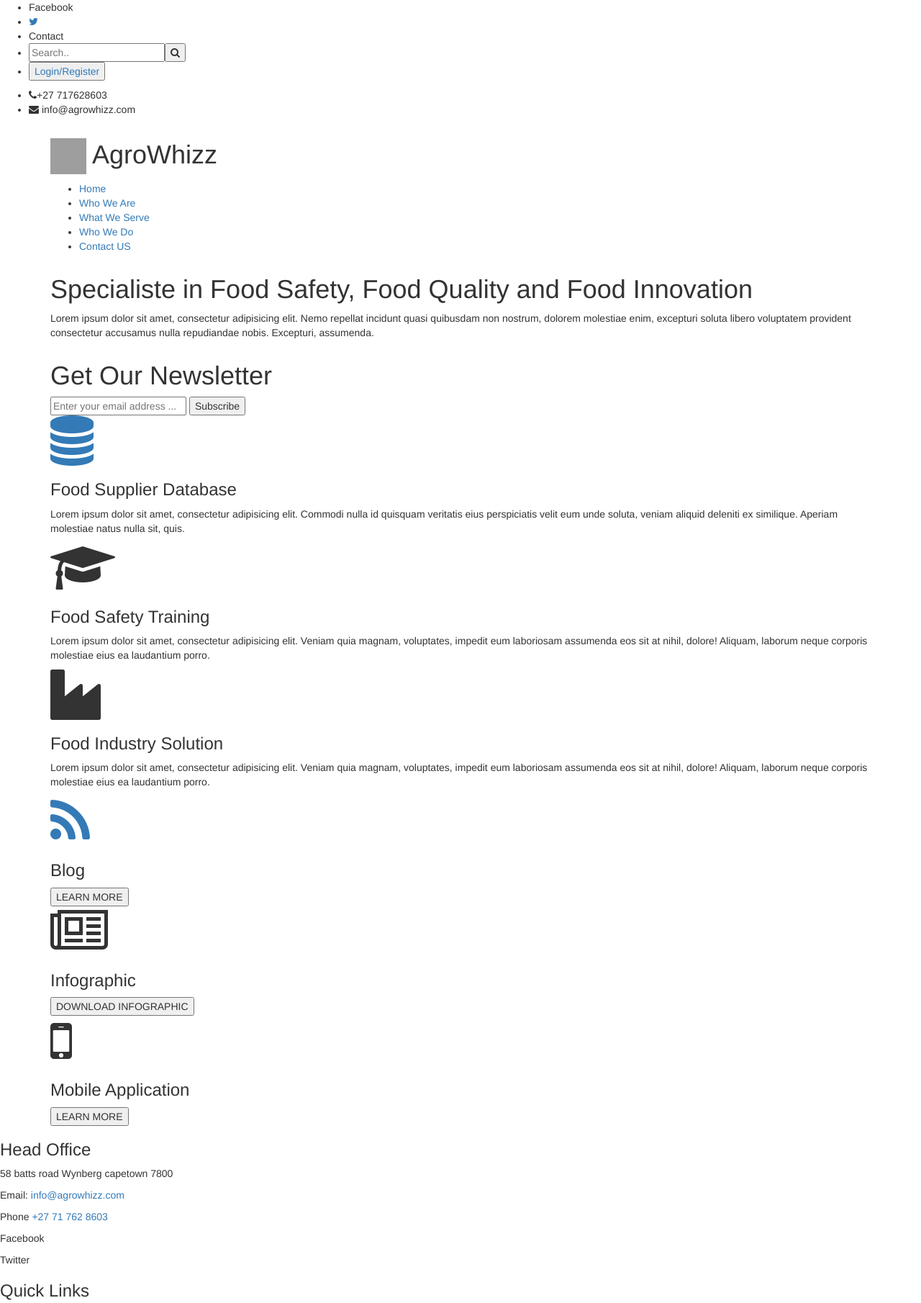
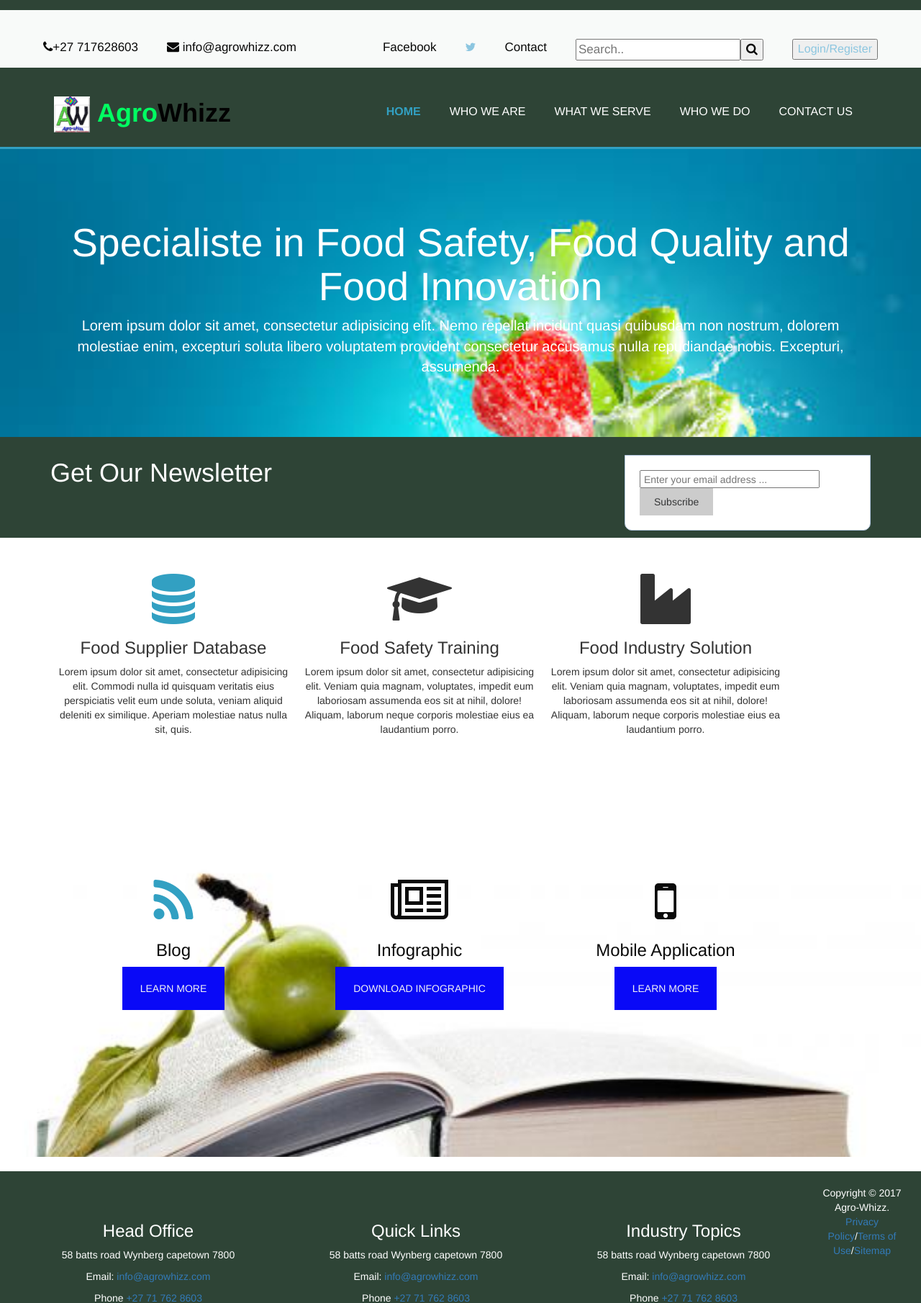
Before and after one commit to patbpm/my-first-web, a Django app: page / in a window 1280 px wide. Shown: the top 1810 px of the page at 72% size. Run offline with Django 3.2, Linux system fonts and the light colour scheme; some libraries are stand-ins or nearby versions; grey boxes are pictures that could not be loaded.

Commit message:
Added css files

```diff
--- /dev/null
+++ b/blog/Static/css/blog.css
@@ -0,0 +1,378 @@
+body{
+  font: 15px/1.5 Arial, Helvetica, sans-serif;
+  padding: 0;
+  margin: 0;
+  background-color: #f4f4f4;
+}
+
+.container{
+  width: 80%;
+  margin: auto;
+  overflow:hidden;
+}
+
+ul{
+  margin: 0;
+  padding: 0;
+}
+
+/* Header */
+header{
+
+    color: #ffffff;
+    padding-top: 10px;
+    min-height: 70px;
+    border-bottom: #32a0c2 3px solid;
+    background-color: #2e4436;
+}
+header .container{
+  padding: 20px;
+  margin-top: 20px;
+  color: #ffffff;
+
+}
+
+  header a{
+    color: #ffffff;
+    text-decoration: none;
+    text-transform: uppercase;
+    font-size: 16px;
+  }
+
+  header .topnav a{
+    color: #8cc6e0;
+  }
+
+  header .topnav a:hover {
+    color: #8cc6e0;
+
+  }
+
+
+
+  header li{
+    float: left;
+    display: inline;
+    padding: 0 20px 0 20px;
+  }
+
+  header #branding{
+    float: left;
+
+  }
+
+  header #agro{
+      color: rgb(0, 255, 98);
+      font-weight: bolder;
+
+  }
+
+  header #whizz{
+    color: rgb(2, 2, 2);
+    font-weight: bolder;
+
+}
+
+  header #branding h1{
+    margin: 0;
+  }
+
+  header nav{
+    float: right;
+    margin-top: 10px;
+  }
+
+  /* Style the search box inside the navigation bar */
+  header .topnav{
+    background: #f8faf9;
+    padding: 40px;
+    border: none;
+    margin-top: 4px;
+    font-size: 17px;
+    color: #080808;
+    background-size: cover;
+  }
+  header .topnav #topnavright  {
+
+  float: right;
+
+  }
+  header .topnav #topnavleft {
+    float: left;
+  }
+
+
+  header .highlight, header .current a{
+    color: #32a0c2;
+    font-weight: bold;
+
+  }
+
+  header a:hover{
+    color: #070707;
+    font-weight: bold;
+    background-color: rgb(0, 255, 98);
+    padding: 5px;
+    border-radius: 5px;
+  }
+
+
+  /* Showcase */
+
+#showcase {
+    min-height: 400px;
+    background:url('/assets/imgs/Headerimg2.jpg') no-repeat center;
+    background-size: cover;
+    text-align: center;
+    color: #ffffff;
+  }
+
+  #showcase h1{
+    margin-top: 100px;
+    font-size: 55px;
+    margin-bottom: 10px;
+  }
+
+  #showcase p{
+    font-size: 20px;
+  }
+
+  /* Newsletter */
+#newsletter{
+    padding: 10px;
+    color: #ffffff;
+    background: #2e4436;
+  }
+
+  #newsletter h1{
+    float: left;
+  }
+
+  #newsletter form{
+    float: right;
+    margin-top: 15px;
+  }
+
+  #newsletter input[type="email"]{
+    padding: 4px;
+    height: 25px;
+    width: 250px;
+  }
+
+  .button_1{
+    height: 38px;
+    background: #cccccc;
+    border: 0;
+    padding-left: 20px;
+    padding-right: 20px;
+    color: #353637;
+  }
+
+  #boxes{
+      margin-top: 20px;
+  }
+
+  #boxes .box{
+      float: left;
+      text-align: center;
+      width: 30%;
+      padding: 10px;
+      margin-top: 20px;
+      min-height: 400px;
+  }
+
+ /* resourses */
+
+#resources{
+    margin-top: 20px;
+    min-height: 400px;
+    background:url('/imgs/resourcesimg1.jpg') no-repeat center;
+    background-size: cover;
+    text-align: center;
+    color: #0a0a0a;
+}
+
+#resources .box{
+    float: left;
+    text-align: center;
+    width: 30%;
+    padding: 10px;
+}
+
+.button_2{
+  height: 60px;
+  background: rgb(9, 9, 247);
+  border: 0;
+  padding-left: 25px;
+  padding-right: 25px;
+  color: #f1f1f5;
+
+}
+
+.button_2:hover {
+  height: 60px;
+  background: rgb(9, 247, 100);
+  border: 0;
+  padding-left: 25px;
+  padding-right: 25px;
+  color: #f1f1f5;
+
+
+}
+
+
+  /* Sidebar */
+
+aside#sidebar{
+    float: right;
+    width: 30%;
+    padding: 5px;
+  }
+
+  aside#sidebar .contact input, aside#sidebar .contact textarea{
+    width: 90%;
+    padding: 5px;
+  }
+
+  article#main-col{
+    float: left;
+    width: 65%;
+  }
+
+  /* Services */
+ul#services li{
+    list-style: none;
+    padding: 20px;
+    border: #cccccc solid 1px;
+    margin-bottom: 5px;
+    background: #32a0c2;
+  }
+
+  ul#services h3{
+    border-bottom: #353637 solid 1px;
+  }
+
+   section .box a{
+    color: #32a0c2;
+    font-weight: bold;
+  }
+
+  .box a:hover{
+    color: #cccccc;
+    font-weight: bold;
+  }
+
+  /* Registration */
+  .header {
+    width: 30%;
+    margin: 50px auto 0px;
+    color: white;
+    background: #5F9EA0;
+    text-align: center;
+    border: 1px solid #B0C4DE;
+    border-bottom: none;
+    border-radius: 10px 10px 0px 0px;
+    padding: 20px;
+  }
+  form, .content {
+    width: 30%;
+    margin: 0px auto;
+    padding: 20px;
+    border: 1px solid #B0C4DE;
+    background: white;
+    border-radius: 0px 0px 10px 10px;
+  }
+  .input-group {
+    margin: 10px 0px 10px 0px;
+  }
+  .input-group label {
+    display: block;
+    text-align: left;
+    margin: 3px;
+  }
+
+
+  .regbtn {
+    padding: 10px;
+    font-size: 15px;
+    color: white;
+    background: #5F9EA0;
+    border: none;
+    border-radius: 5px;
+  }
+
+  footer{
+    padding: 20px;
+    margin-top: 20px;
+    color: #ffffff;
+    background-color: #2e4436;
+    text-align: center;
+    min-height: 400px;
+
+  }
+  section .footinfo{
+    float: left;
+    text-align: center;
+    width: 30%;
+    padding: 10px;
+    margin-top: 20px;
+    min-height: 400px;
+  }
+  div.footbottom {
+
+     float: none;
+  }
+
+
+
+
+  @media(max-width: 768px){
+    header #branding,
+    header nav,
+    header nav li,
+    #newsletter h1,
+    #newsletter form,
+    #boxes .box {
+      float: none;
+      text-align: center;
+      width: 100%;
+    }
+    #resources .box {
+      float: none;
+      text-align: center;
+      width: 100%;
+    }
+
+    header{
+      padding-bottom: 20px;
+    }
+
+    #showcase h1{
+      margin-top: 40px;
+    }
+
+    #newsletter button {
+      display: block;
+      width: 100%;
+    }
+
+    #newsletter form input[type="email"] {
+      width: 100%;
+      margin-bottom: 5px;
+    }
+
+    article#main-col,
+    aside#sidebar {
+      float: none;
+      text-align: center;
+      width: 100%;
+    }
+
+    #newsletter form input[type="email"],
+    .contact input,
+    .contact textarea,
+    .contact label{
+      width: 100%;
+      margin-bottom: 5px;
+    }
+  }
--- a/blog/templates/blog/post_list.html
+++ b/blog/templates/blog/post_list.html
@@ -1,3 +1,4 @@
+{% load staticfiles %}
 <!DOCTYPE html>
 <html>
   <head>
@@ -6,9 +7,9 @@
     <meta name="description" content="Specialiste in Food Safety, Food Quality and Food Innovation">
     <meta name="author" content="Patrick Bope">
     <title>Agro-Whizz | Welcome</title>
-    <link rel="stylesheet" href="assets/css/style.css">
-    <link rel="stylesheet" href="assets/css/font-awesome.min.css">
-    <link rel="icon" href="assets/imgs/AWLogo.jpg" type="image/gif" sizes="24x24">
+    <link rel="stylesheet" href="{% static 'css/blog.css' %}">
+    <link rel="stylesheet" href="{% static 'font/font-awesome.min.css' %}">
+    <link rel="icon" href= "{% static 'imgs/AWLogo.jpg' %}" type="image/gif" sizes="24x24">
     <link rel="stylesheet" href="https://maxcdn.bootstrapcdn.com/bootstrap/3.3.7/css/bootstrap.min.css" integrity="sha384-BVYiiSIFeK1dGmJRAkycuHAHRg32OmUcww7on3RYdg4Va+PmSTsz/K68vbdEjh4u" crossorigin="anonymous">
   </head>
   <body>
@@ -33,7 +34,7 @@
         <div class="container">
 
             <div id="branding">
-              <h1> <span class="highlight"><img src="assets/imgs/AWLogo.jpg" alt="Logo" height="50" width="50"></span> <span id="agro">Agro</span><span id="whizz">Whizz</span></h1>
+              <h1> <span class="highlight"><img src="{% static 'imgs/AWLogo.jpg' %}" alt="Logo" height="50" width="50"></span> <span id="agro">Agro</span><span id="whizz">Whizz</span></h1>
             </div>
             <nav>
               <ul>
```
Also changed, not shown: blog/Static/imgs/AWLogo.jpg (added), blog/Static/imgs/Headerimg1.jpg (added), blog/Static/imgs/Headerimg2.jpg (added), blog/Static/imgs/Headerimg3.jpg (added), blog/Static/imgs/resourcesimg1.jpg (added).
